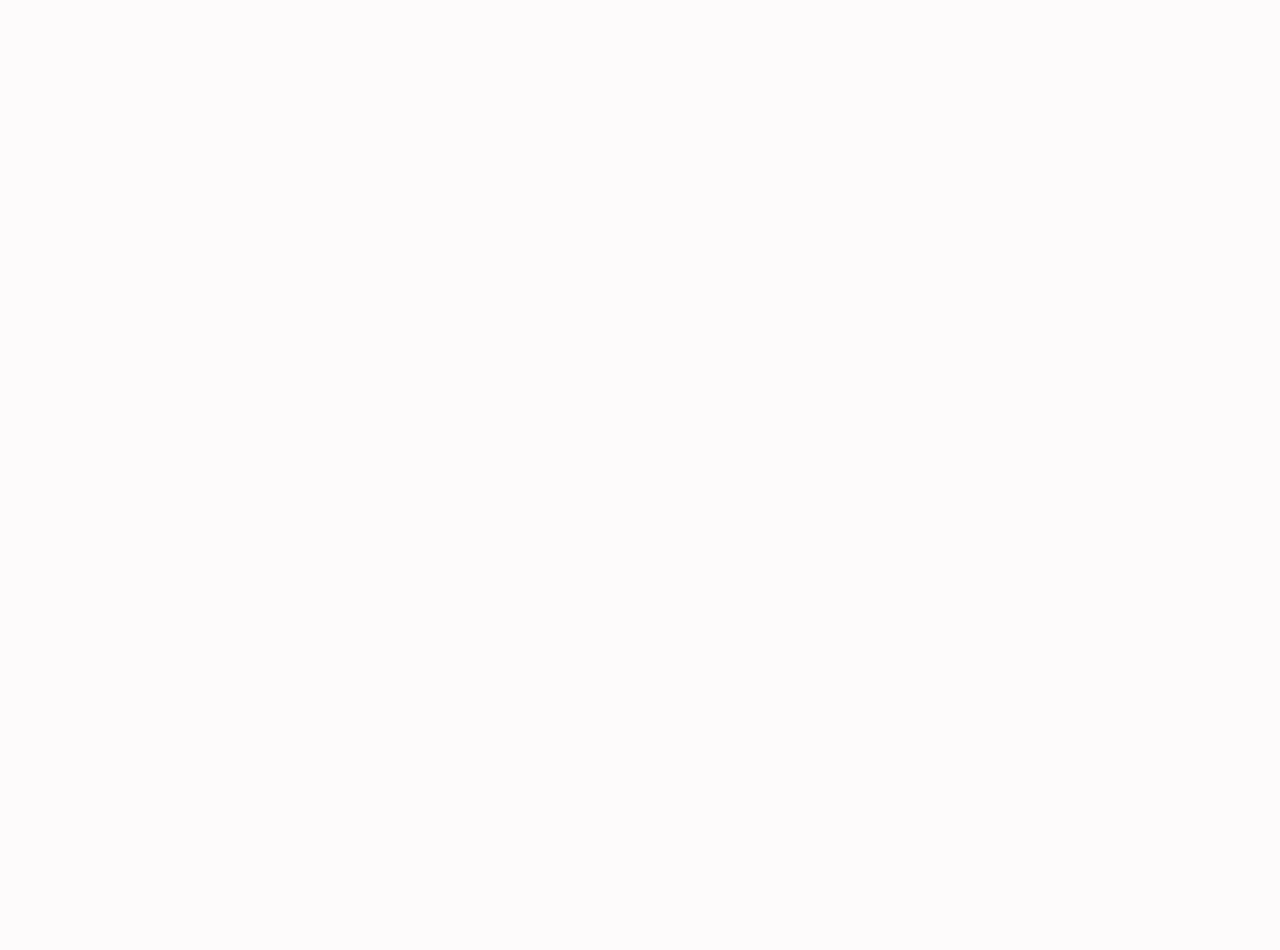
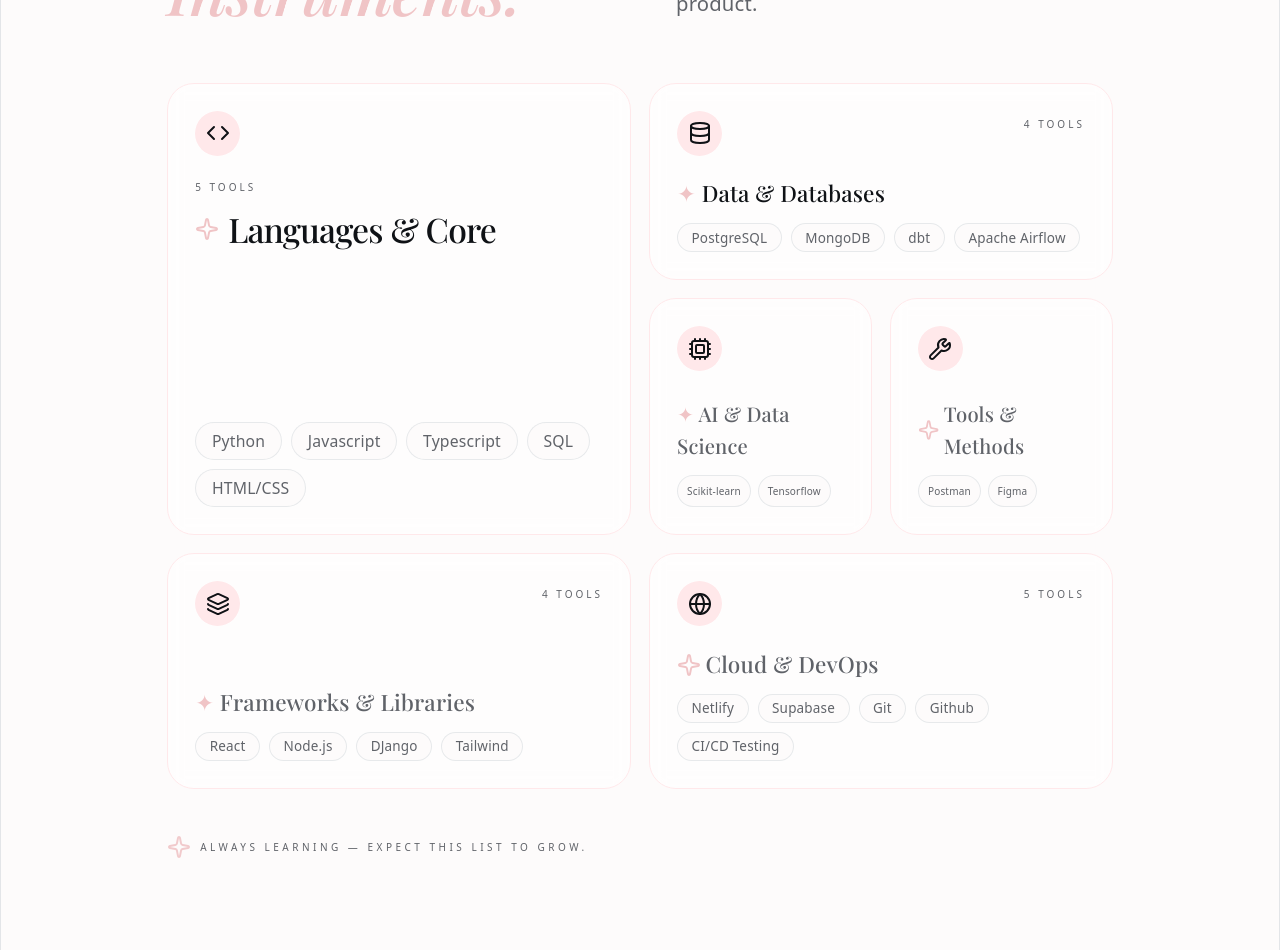
Before and after one commit to VMQ30/Portfolio, a React (Vite) app in the folder my-portfolio/: page / in a window 1280 px wide. Shown: the part 2920-3870 px from the top of the page. Before the commit the page ends 2622 px from the top, so only its background shows below. Built offline with nearby package versions, Linux system fonts and the light colour scheme.

Commit message:
feat: implement skills section

```diff
--- a/my-portfolio/src/App.tsx
+++ b/my-portfolio/src/App.tsx
@@ -3,6 +3,7 @@
 import Hero from "./components/Hero";
 import About from "./components/About";
 import Works from "./components/Works";
+import Skills from "./components/Skills";
 
 function App() {
   const [isDarkMode, setIsDarkMode] = useState(false);
@@ -25,6 +26,7 @@
         <Hero />
         <About />
         <Works />
+        <Skills />
       </main>
     </>
   );
--- /dev/null
+++ b/my-portfolio/src/components/Skills.tsx
@@ -0,0 +1,192 @@
+import {
+  Code,
+  Database,
+  Layers,
+  Globe,
+  Cpu,
+  Wrench,
+  Sparkle,
+} from "lucide-react";
+
+export default function Skills() {
+  const LANGUAGES = ["Python", "Javascript", "Typescript", "SQL", "HTML/CSS"];
+  const DATA = ["PostgreSQL", "MongoDB", "dbt", "Apache Airflow"];
+  const FRAMEWORKS = ["React", "Node.js", "DJango", "Tailwind"];
+  const AI = ["Scikit-learn", "Tensorflow"];
+  const CLOUD = ["Netlify", "Supabase", "Git", "Github", "CI/CD Testing"];
+  const TOOLS = ["Postman", "Figma"];
+
+  return (
+    <div className="px-[13%] py-20 w-[100%] text-left border-t border-primary mt-10">
+      <div className="grid md:grid-cols-2 gap-16 mb-14">
+        <div className="md:col-span-1">
+          <p className="text-[10px] uppercase tracking-[0.35em] text-muted-foreground text-left">
+            <span className="text-primary">✦</span>
+            Ch. III · Skills
+          </p>
+          <h2 className="mt-6 font-display font-bold text-6xl leading-[0.95] tracking-tight text-left text-foreground">
+            Technical{" "}
+            <span className="font-medium font-display-italic text-primary">
+              Instruments.
+            </span>
+          </h2>
+        </div>
+        <p className="text-lg text-muted-foreground leading-relaxed self-end">
+          A toolkit of languages, frameworks, data tools, and platforms I use to
+          turn ideas into product.
+        </p>
+      </div>
+
+      <div className="grid grid-cols-1 md:grid-cols-4 gap-4 auto-rows-[minmax(160px,auto)]">
+        <div className="group relative overflow-hidden rounded-3xl border border-pink-soft bg-card/60 backdrop-blur-sm p-6 transition-all duration-300 hover:-translate-y-1 hover:bg-card hover:shadow-xl hover:border-primary md:col-span-2 md:row-span-2 flex flex-col justify-between">
+          <div className="relative z-10">
+            <div className="rounded-full mb-4 h-10 w-10 flex items-center justify-center bg-pink-soft">
+              <Code className="text-foreground" />
+            </div>
+            <p className="uppercase text-muted-foreground text-[10px] tracking-[0.3em] mb-2">
+              {LANGUAGES.length} Tools
+            </p>
+            <h3 className="flex items-center font-display text-foreground text-3xl font-medium tracking-tight">
+              <Sparkle className="text-primary mr-2" /> Languages & Core
+            </h3>
+          </div>
+
+          <div className="relative z-10 flex flex-wrap gap-2 mt-6">
+            {LANGUAGES.map((language) => {
+              return (
+                <div className="rounded-full border border-border/80 bg-background px-3.5 py-1.5 text-sm hover:border-primary/40 transition">
+                  {language}
+                </div>
+              );
+            })}
+          </div>
+        </div>
+
+        <div className="group relative overflow-hidden rounded-3xl border border-pink-soft bg-card/60 backdrop-blur-sm p-6 transition-all duration-300 hover:-translate-y-1 hover:bg-card hover:shadow-xl hover:border-primary md:col-span-2 flex flex-col justify-between">
+          <div className="flex items-start justify-between">
+            <div className="h-10 w-10 rounded-full flex items-center justify-center shrink-0 bg-pink-soft">
+              <Database className="text-foreground" />
+            </div>
+
+            <span className="text-[10px] uppercase tracking-[0.3em] text-muted-foreground">
+              {DATA.length} tools
+            </span>
+          </div>
+          <div>
+            <h3 className="font-display text-xl font-medium mt-5 mb-3 text-foreground">
+              <span className="text-primary">✦</span> Data &amp; Databases
+            </h3>
+            <div className="flex flex-wrap gap-2">
+              {DATA.map((data) => {
+                return (
+                  <span className="rounded-full border border-border/80 bg-background px-3 py-1 text-xs hover:border-primary/40 transition">
+                    {data}
+                  </span>
+                );
+              })}
+            </div>
+          </div>
+        </div>
+
+        <div className="group relative overflow-hidden rounded-3xl border border-pink-soft bg-card/60 backdrop-blur-sm p-6 transition-all duration-300 hover:-translate-y-1 hover:bg-card hover:shadow-xl hover:border-prima flex flex-col justify-between">
+          <div className="h-10 w-10 rounded-full flex items-center justify-center bg-pink-soft">
+            <Cpu className="text-foreground" />
+          </div>
+          <div>
+            <h3 className="font-display text-lg font-medium mt-6">
+              <span className="text-primary">✦</span> AI &amp; Data Science
+            </h3>
+
+            <div className="mt-3 flex flex-wrap gap-1.5">
+              {AI.map((ai) => {
+                return (
+                  <span className="rounded-full border border-border/80 bg-background px-2 py-0.5 text-[10px] hover:border-primary/40 transition">
+                    {ai}
+                  </span>
+                );
+              })}
+            </div>
+          </div>
+        </div>
+
+        <div className="group relative overflow-hidden rounded-3xl border border-pink-soft bg-card/60 backdrop-blur-sm p-6 transition-all duration-300 hover:-translate-y-1 hover:bg-card hover:shadow-xl hover:border-primary flex flex-col justify-between">
+          <div className="h-10 w-10 rounded-full flex items-center justify-center bg-pink-soft">
+            <Wrench className="text-foreground" />
+          </div>
+          <div>
+            <h3 className="flex items-center font-display text-lg font-medium mt-6">
+              <Sparkle className="text-primary mr-1" /> Tools &amp; Methods
+            </h3>
+
+            <div className="mt-3 flex flex-wrap gap-1.5">
+              {TOOLS.map((tool) => {
+                return (
+                  <span className="rounded-full border border-border/80 bg-background px-2 py-0.5 text-[10px] hover:border-primary/40 transition">
+                    {tool}
+                  </span>
+                );
+              })}
+            </div>
+          </div>
+        </div>
+
+        <div className="group relative overflow-hidden rounded-3xl border border-pink-soft bg-card/60 backdrop-blur-sm p-6 transition-all duration-300 hover:-translate-y-1 hover:bg-card hover:shadow-xl hover:border-primary md:col-span-2 flex flex-col justify-between">
+          <div className="flex items-start justify-between">
+            <div className="h-10 w-10 rounded-full flex items-center justify-center shrink-0 bg-pink-soft">
+              <Layers className="text-foreground" />
+            </div>
+            <span className="text-[10px] uppercase tracking-[0.3em] text-muted-foreground">
+              {FRAMEWORKS.length} tools
+            </span>
+          </div>
+
+          <div>
+            <h3 className="font-display text-xl font-medium mt-5 mb-3">
+              <span className="text-primary">✦</span> Frameworks &amp; Libraries
+            </h3>
+            <div className="flex flex-wrap gap-2">
+              {FRAMEWORKS.map((framework) => {
+                return (
+                  <span className="rounded-full border border-border/80 bg-background px-3 py-1 text-xs hover:border-primary/40 transition">
+                    {framework}
+                  </span>
+                );
+              })}
+            </div>
+          </div>
+        </div>
+
+        <div className="group relative overflow-hidden rounded-3xl border border-pink-soft bg-card/60 backdrop-blur-sm p-6 transition-all duration-300 hover:-translate-y-1 hover:bg-card hover:shadow-xl hover:border-primary md:col-span-2 flex flex-col justify-between">
+          <div className="flex items-start justify-between">
+            <div className="h-10 w-10 rounded-full flex items-center justify-center shrink-0 bg-pink-soft">
+              <Globe className="text-foreground" />
+            </div>
+            <span className="text-[10px] uppercase tracking-[0.3em] text-muted-foreground">
+              {CLOUD.length} tools
+            </span>
+          </div>
+
+          <div>
+            <h3 className="flex items-center font-display text-xl font-medium mt-5 mb-3">
+              <Sparkle className="text-primary mr-1" /> Cloud &amp; DevOps
+            </h3>
+            <div className="flex flex-wrap gap-2">
+              {CLOUD.map((cloud) => {
+                return (
+                  <span className="rounded-full border border-border/80 bg-background px-3 py-1 text-xs hover:border-primary/40 transition">
+                    {cloud}
+                  </span>
+                );
+              })}
+            </div>
+          </div>
+        </div>
+      </div>
+
+      <p className="mt-10 flex items-center gap-2 text-[10px] uppercase tracking-[0.35em] text-muted-foreground">
+        <Sparkle className="text-primary animate-pulse" />
+        Always learning — expect this list to grow.
+      </p>
+    </div>
+  );
+}
--- a/my-portfolio/src/components/Works.tsx
+++ b/my-portfolio/src/components/Works.tsx
@@ -63,7 +63,7 @@
         <h2 className="mt-6 font-display font-bold text-6xl leading-[0.95] tracking-tight text-left text-foreground">
           Selected{" "}
           <span className="font-medium font-display-italic text-primary">
-            Works
+            Works.
           </span>
         </h2>
       </div>
```
